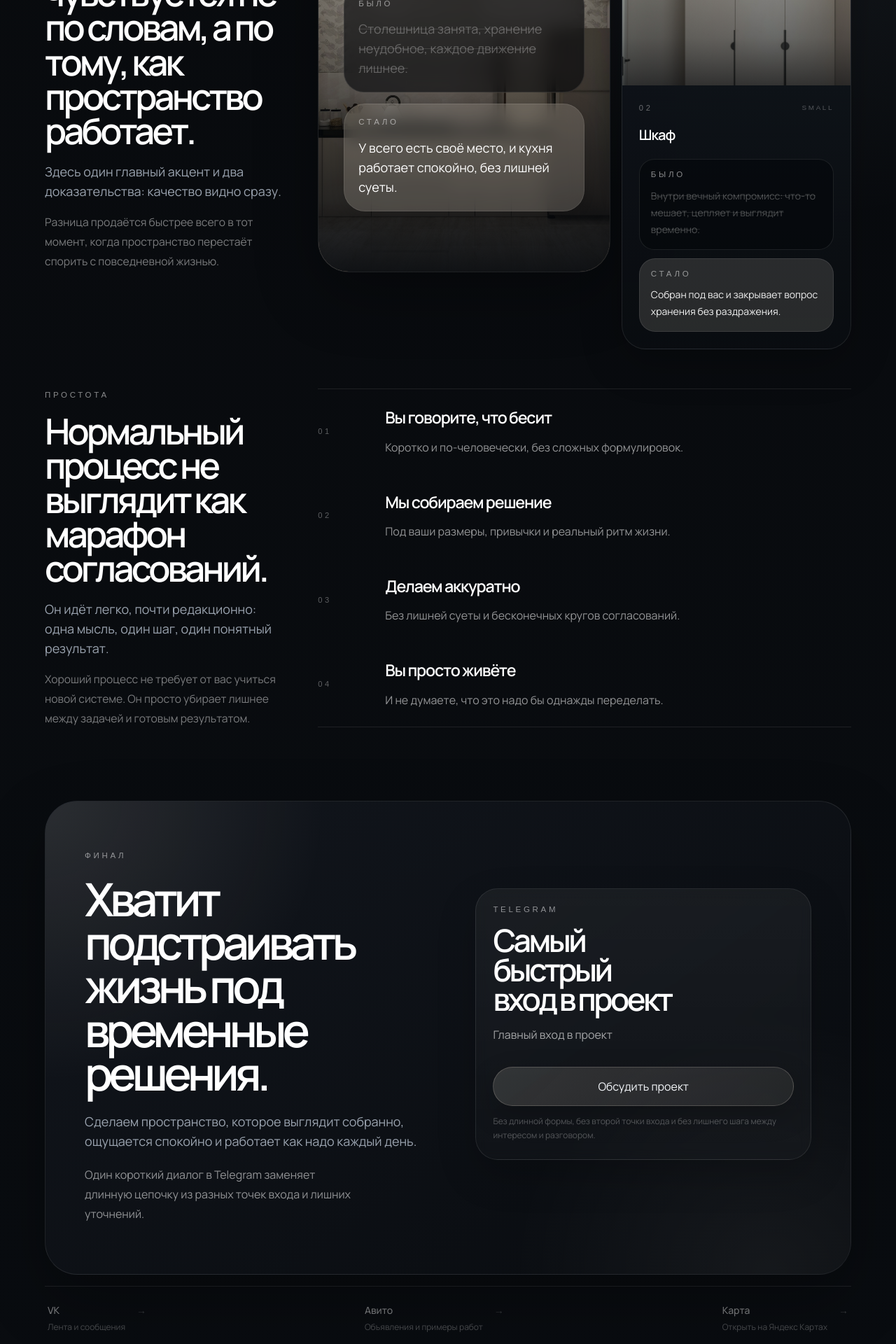
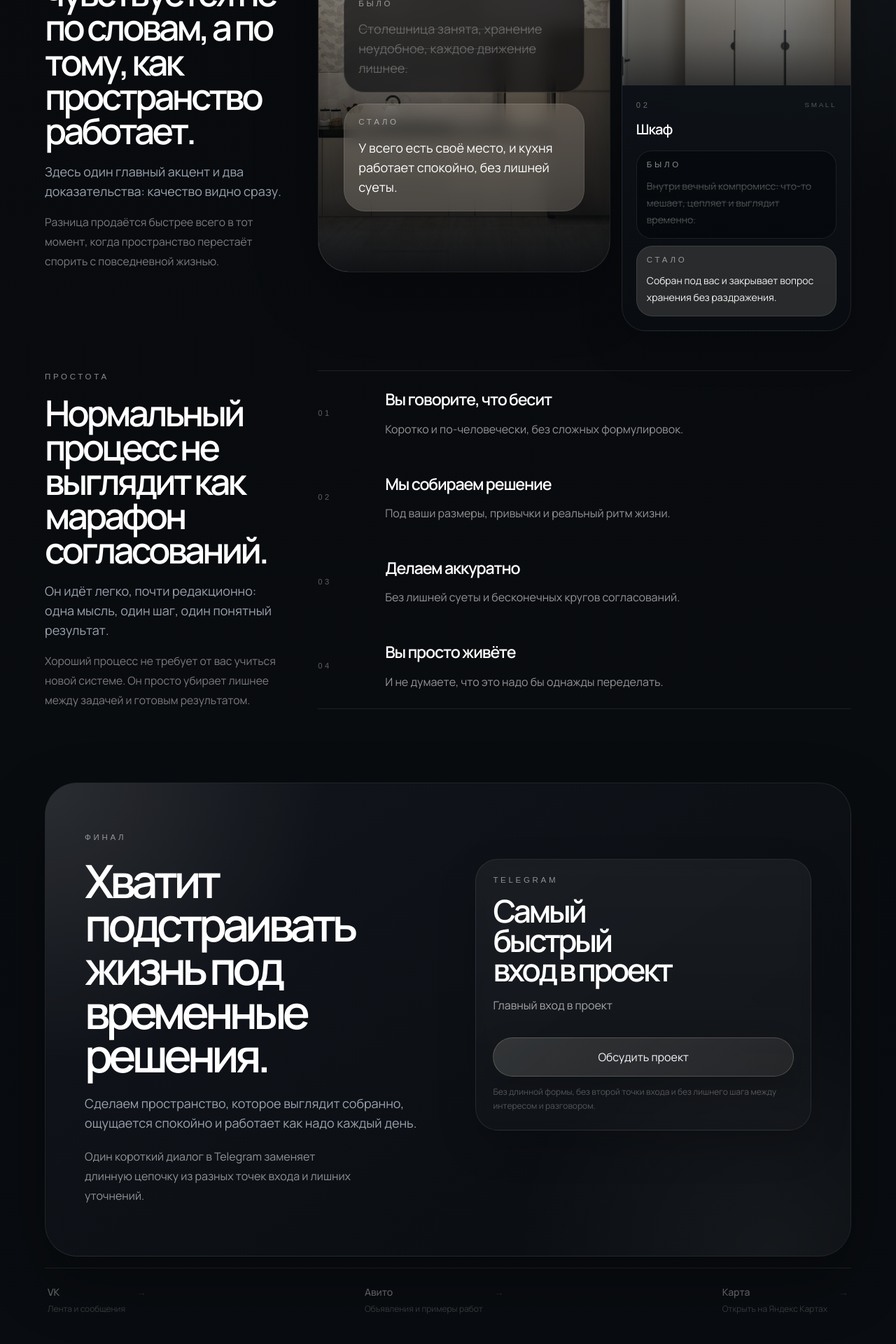
Before and after one commit to sergeykikotqa/criatevmebel, a Next.js app: page / in a window 1280 px wide. Shown: the part 980-2900 px from the top of the page at 70% size. Built offline with nearby package versions, Linux system fonts and the light colour scheme; a web font is replaced by a local one.

Commit message:
Polish page rhythm and visual hierarchy

```diff
--- a/app/page.tsx
+++ b/app/page.tsx
@@ -128,7 +128,7 @@ function ProofSmallCard({ card, index }: { card: ProofCard; index: number }) {
         <div className="absolute inset-0 bg-[radial-gradient(circle_at_top_left,rgba(222,214,199,0.12),transparent_34%),linear-gradient(180deg,rgba(17,22,29,0.92),rgba(10,13,17,0.78))]" />
       )}
 
-      <div className="relative p-4 sm:p-6">
+      <div className="relative p-4 sm:p-5">
         <div className="flex items-center justify-between gap-3">
           <p className="font-mono text-[0.7rem] uppercase tracking-[0.32em] text-white/38">
             0{index + 2}
@@ -137,11 +137,11 @@ function ProofSmallCard({ card, index }: { card: ProofCard; index: number }) {
             {card.size}
           </p>
         </div>
-        <h3 className="mt-4 text-xl font-semibold tracking-[-0.05em] text-white">
+        <h3 className="mt-3 text-xl font-semibold tracking-[-0.05em] text-white">
           {card.label}
         </h3>
-        <div className="mt-5 grid gap-3">
-          <div className="rounded-[1.25rem] border border-white/7 bg-[rgba(5,7,10,0.58)] p-3.5 sm:rounded-[1.35rem] sm:p-4">
+        <div className="mt-4 grid gap-2.5">
+          <div className="rounded-[1.25rem] border border-white/7 bg-[rgba(5,7,10,0.58)] p-3 sm:rounded-[1.35rem] sm:p-3.5">
             <p className="kicker text-white/24">Было</p>
             <p className="mt-3 text-sm leading-6 text-white/24 line-through decoration-white/10 sm:hidden">
               {compact.problem}
@@ -150,7 +150,7 @@ function ProofSmallCard({ card, index }: { card: ProofCard; index: number }) {
               {card.problem}
             </p>
           </div>
-          <div className="rounded-[1.35rem] border border-[rgba(222,214,199,0.26)] bg-[rgba(222,214,199,0.15)] p-3.5 sm:rounded-[1.45rem] sm:p-4">
+          <div className="rounded-[1.35rem] border border-[rgba(222,214,199,0.26)] bg-[rgba(222,214,199,0.15)] p-3 sm:rounded-[1.45rem] sm:p-3.5">
             <p className="kicker text-[var(--color-accent)]">Стало</p>
             <p className="mt-3 text-sm leading-6 text-white/96 sm:hidden">
               {compact.outcome}
@@ -381,7 +381,7 @@ export default function Home() {
                 </p>
               </div>
 
-              <div className="w-full lg:pt-[3.25rem]">
+              <div className="w-full lg:pt-[2.25rem]">
                 <div className="w-full rounded-[1.8rem] border border-[rgba(222,214,199,0.14)] bg-[linear-gradient(180deg,rgba(255,255,255,0.05),rgba(255,255,255,0.02))] p-5 shadow-[0_22px_55px_rgba(0,0,0,0.18)] backdrop-blur-sm sm:rounded-[2rem] sm:p-6">
                   <p className="kicker text-[var(--color-accent)]">{primaryContact.label}</p>
                   <h3 className="mt-4 max-w-[9ch] text-[clamp(2rem,3.5vw,3rem)] font-semibold leading-[0.94] tracking-[-0.08em] text-white">
@@ -417,17 +417,17 @@ export default function Home() {
                     href={contact.href}
                     target="_blank"
                     rel="noreferrer"
-                    className="group flex items-start justify-between gap-4 rounded-[1rem] px-1 py-2 text-white/46 transition-colors duration-200 hover:text-white/74"
+                    className="group flex items-start justify-between gap-4 rounded-[1rem] px-1 py-2 text-white/38 transition-colors duration-200 hover:text-white/62"
                   >
                     <div>
                       <p className="text-sm font-medium">{contact.label}</p>
                       {contact.note ? (
-                        <p className="mt-1 text-xs leading-5 text-white/26 transition-colors duration-200 group-hover:text-white/38">
+                        <p className="mt-1 text-xs leading-5 text-white/20 transition-colors duration-200 group-hover:text-white/30">
                           {contact.note}
                         </p>
                       ) : null}
                     </div>
-                    <span className="text-sm text-white/18 transition-transform duration-200 group-hover:translate-x-1">
+                    <span className="text-sm text-white/12 transition-transform duration-200 group-hover:translate-x-1">
                       →
                     </span>
                   </Link>
--- a/components/hero-overlay.tsx
+++ b/components/hero-overlay.tsx
@@ -94,7 +94,7 @@ function AnimatedHeroOverlay({
           ? "text-white/42"
           : isCurrent
             ? "text-white/84"
-            : "text-white/60";
+            : "text-white/52";
         const strikeClass = isProcessed
           ? "scale-x-100 opacity-44"
           : isCrossing
```
